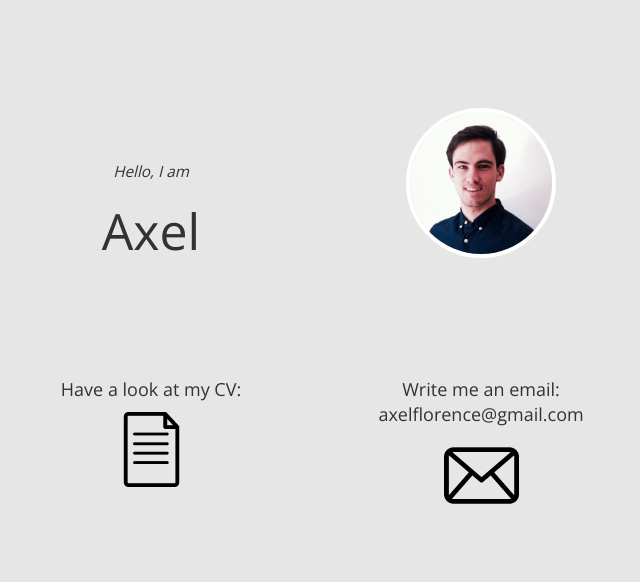
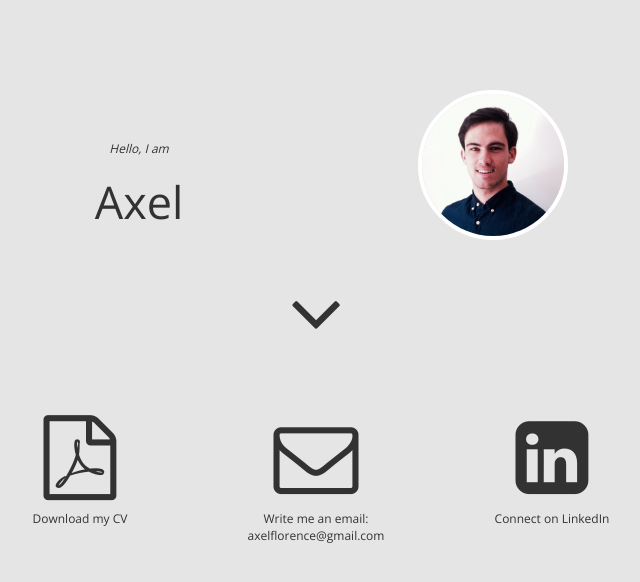
Before and after one commit to axflo/axelflorence, a plain HTML site: page index.html in a window 1280 px wide. Shown: the whole page, without its empty margins (324-964 px from the left). Drawn offline with nearby package versions, Linux system fonts and the light colour scheme.

Commit message:
font 3 icons

```diff
--- a/css/style.css
+++ b/css/style.css
@@ -1,17 +1,18 @@
 h1{
 	color: rgb(50, 50, 50);
-	font-size: 50px;
+	font-size: 45px;
 	text-align: center;
 	font-family: 'Open Sans', arial;
+	font-style: normal;
 }
 
 body{
-	background-color: rgb(230,230,230);
+	background-color: rgb(229,229,229);
 }
 
 #container{
 	margin: 0 auto;
-	width: 720px;
+	width: 60%;
 	font-size: 18px;
 	font-family: 'Open Sans', sans-serif;
 	text-align: left;
@@ -20,24 +21,14 @@ body{
 #header{
 	text-align: center;
 }
-#nav{
-	list-style-type: none;
-}
-#nav li{
-	display: inline;
-	padding: 0 1em;
-}
-.title{
-	font-size: 20px;
-	font-style: bold;
-}
+
 
 img#photo{
 	border-radius: 50%;
 	border: 4px solid white;
 	text-align: center;
 }
-
+/*
 .achievement{
 	text-align: left;
 	background-color: white;
@@ -45,13 +36,11 @@ img#photo{
 	padding: 30px;
 }
 
-a{
-	text-decoration: none;
-	font-size: 20px;
-}
+
 a:hover{
 	text-decoration: underline;
 }
+
 
 ul#liste_horizontale li{
 	display: inline;
@@ -69,6 +58,39 @@ ul#liste_horizontale {
 	text-align: center;
 }
 
+#nav{
+	list-style-type: none;
+}
+#nav li{
+	display: inline;
+	padding: 0 1em;
+}
+.title{
+	font-size: 20px;
+	font-style: bold;
+}
+*/
+
 #spacer{
-	height: 6em;
+	height: 5em;
 }
+
+#icons{
+	font-size: 85px;
+	color: rgb(50,50,50);
+}
+
+#icons:hover{
+	color: rgb(70,98,158);
+}
+
+#interest{
+	margin-top: 2.5em;
+	font-size: 12px;
+}
+
+#hello{
+	padding-top: 50px;
+	font-size: 12px;
+	font-style: italic;
+}
--- a/index.html
+++ b/index.html
@@ -30,12 +30,9 @@
 		    <div class="row" style="margin-right: 30px; margin-left: 30px; text-align:center;">
 
 
-		      <div class="col-sm-12 col-md-6">
-		      	<div style="padding-top: 50px;">
-		      	<p style="text-align: center;"><i><small>Hello, I am</small></i></p>
-		      </div>
+		      <div class="col-sm-12 col-md-6" id="hello">
+		      	<p style="text-align: center;">Hello, I am</p>
 		      	<h1>Axel</h1>
-
 		      </div>
 
 		      <div class="col-sm-12 col-md-6">
@@ -47,91 +44,50 @@
 		    </div>
 	    </div>
 
-	    <div id= "spacer">
+		<div class="row" style="margin:30px; text-align:center;">
+
+		    <div class="col-sm-12 col-md-12">
+		    	<i class="fa fa-angle-down" id="icons"></i>
+			</div>
 		</div>
 
 		<div class="row" style="margin-right: 30px; margin-left: 30px; text-align:center;">
 
 
-	      	<div class="col-sm-12 col-md-6">
+	      	<div class="col-sm-12 col-md-4" id="interest">
 
-		      	<p>Have a look at my CV:</p>
-				<img src="images/cv.png" width="75" alt="cv">
+		      	<a href="CV_Axel_FLORENCE.pdf"><i class="fa fa-file-pdf-o" id="icons"></i>
+		      	</a>
+		      	<p></p>
+		      	<p>Download my CV</p>
+				<!--img src="images/cv.png" width="75" alt="cv"-->
 			</div>
 
-	      	<div class="col-sm-12 col-md-6">
+	      	<div class="col-sm-12 col-md-4" id="interest">
 		        <!---div class="feature"-->
+
+		        <a href="mailto:axelflorence@gmail.com">
+		        	<i class="fa fa-envelope-o" id="icons"></i>
+		          <!--img src="images/email.png" width="75" alt="email"-->
+		        </a>
+		        <p></p>
 		        <p>Write me an email:</br>axelflorence@gmail.com</p>
-		        <a href="mailto:axelflorence@gmail.com">
-		          <img src="images/email.png" width="75" alt="email">
+	      	</div>
+
+	      	<div class="col-sm-12 col-md-4" id="interest">
+		        <!---div class="feature"-->
+
+		        <a href="https://www.linkedin.com/pub/axel-florence/63/438/a15">
+		        	<i class="fa fa-linkedin-square" id="icons"></i>
+		          <!--img src="images/email.png" width="75" alt="email"-->
 		        </a>
+		        <p></p>
+		        <p>Connect on LinkedIn</p>
 	      	</div>
 
 
-		    </div>
+	    </div>
 
-
-			<!--h1><i>Hello, I am</i> <br/> Axel</h1>
-			<img src="images/ph.l.png" alt="photo profil" width="150">
-		</div-->
-		<!--div class="achievement">
-			<h2 class="title" id="education">PARCOURS</h2>
-				<ul>
-					<li>2010/2014: Groupe Sup de Co Montpellier Business School</li>
-					<li>2011-2012: Tecnologico de Monterrey</li>
-					<li>2008-2010: CPGE ECS Institut Emmanuel d'Alzon Nîmes</li>
-				</ul>
-		</div>
-		<div class="achievement" id="work">
-			<h2 class="title">EXPÉRIENCE PRO</h2>
-				<ul>
-					<li>2013/2014: Consultant Junior - Agence Innov LR</li>
-					<li>2012/2013: Assistant Marketing et Commercial - Montpellier Events</li>
-				</ul>
-		</div>
-		<div class="achievement" id="projet">
-			<h2 class="title">PROJET SOLIDAIRE</h2>
-				<ul>
-					<li>2012: Projet "Cordées de la Réussite"</li>
-				</ul>
-		</div>
-		<div class="achievement" id="skills">
-			<h2 class="title">COMPÉTENCES</h2>
-				<table>
-					<tr>
-						<th>Langues</th>
-						<th>Niveau</th>
-						<th>Languages Info</th>
-						<th>Niveau</th>
-						<th>Logiciels</th>
-						<th>Niveau</th>
-					</tr>
-					<tr>
-						<td>Français</td>
-						<td>Langue Maternelle</td>
-						<td>HTML</td>
-						<td>Débutant</td>
-						<td>MS Office</td>
-						<td>Maîtrisé</td>
-					</tr>
-					<tr>
-						<td>Anglais</td>
-						<td>Courant</td>
-						<td>CSS</td>
-						<td>Débutant</td>
-						<td>Google Analytics</td>
-						<td>Utilisé</td>
-					</tr>
-				</table>
-		</div>
-		<div id="footer">
-			<ul id="liste_horizontale">
-				<li><a href="https://www.linkedin.com/pub/axel-florence/63/438/a15"><i class="fa fa-linkedin-square"></i>LinkedIn</a></li>
-				<li><a href="https://twitter.com/ax_flo"><i class="fa fa-twitter-square"></i>Twitter</a></li>
-				<li><a href="http://www.viadeo.com/fr/profile/00268ovre6sfscw">Viadeo</a></li>
-				<li><a href="mailto:axelflorence@gmail.com">axelflorence@gmail.com</a></li>
-			</ul>
-		</div-->
 	</div>
 </body>
 </html>
```
Also changed, not shown: 1 other file.
